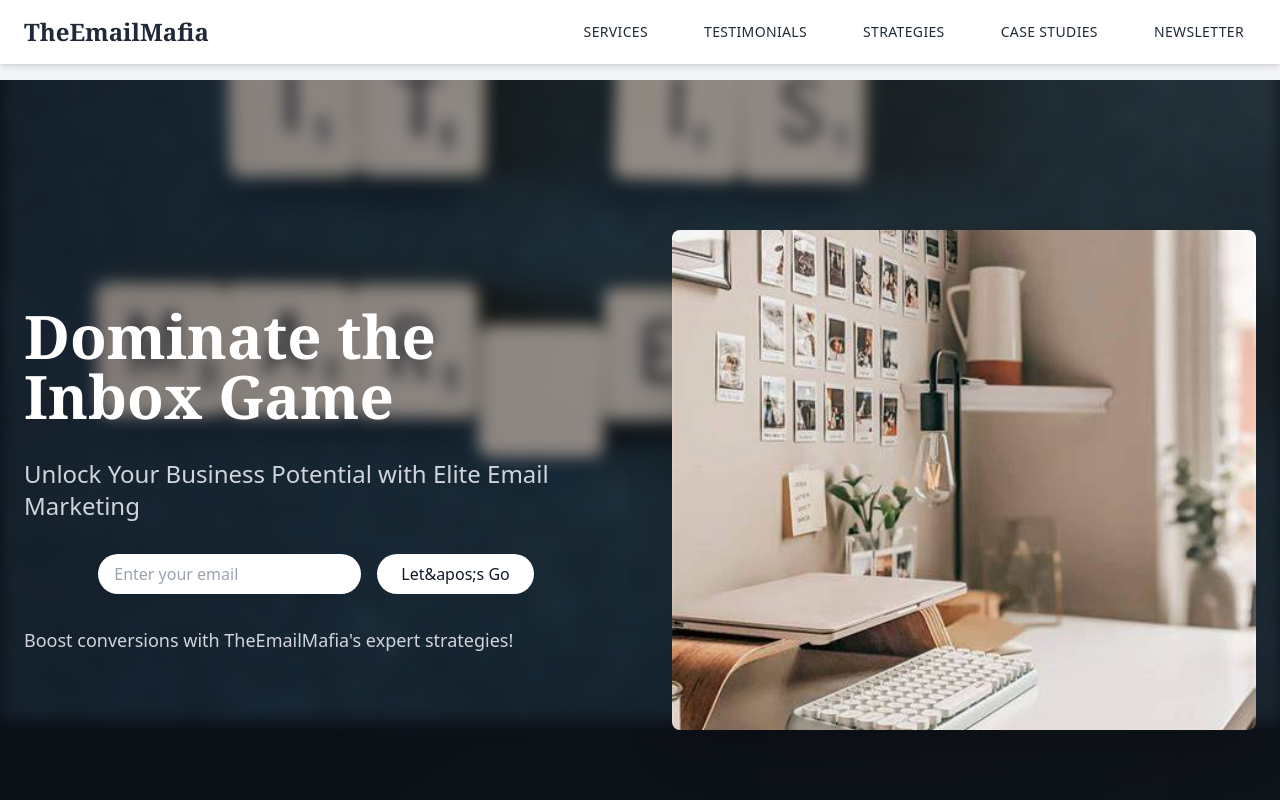
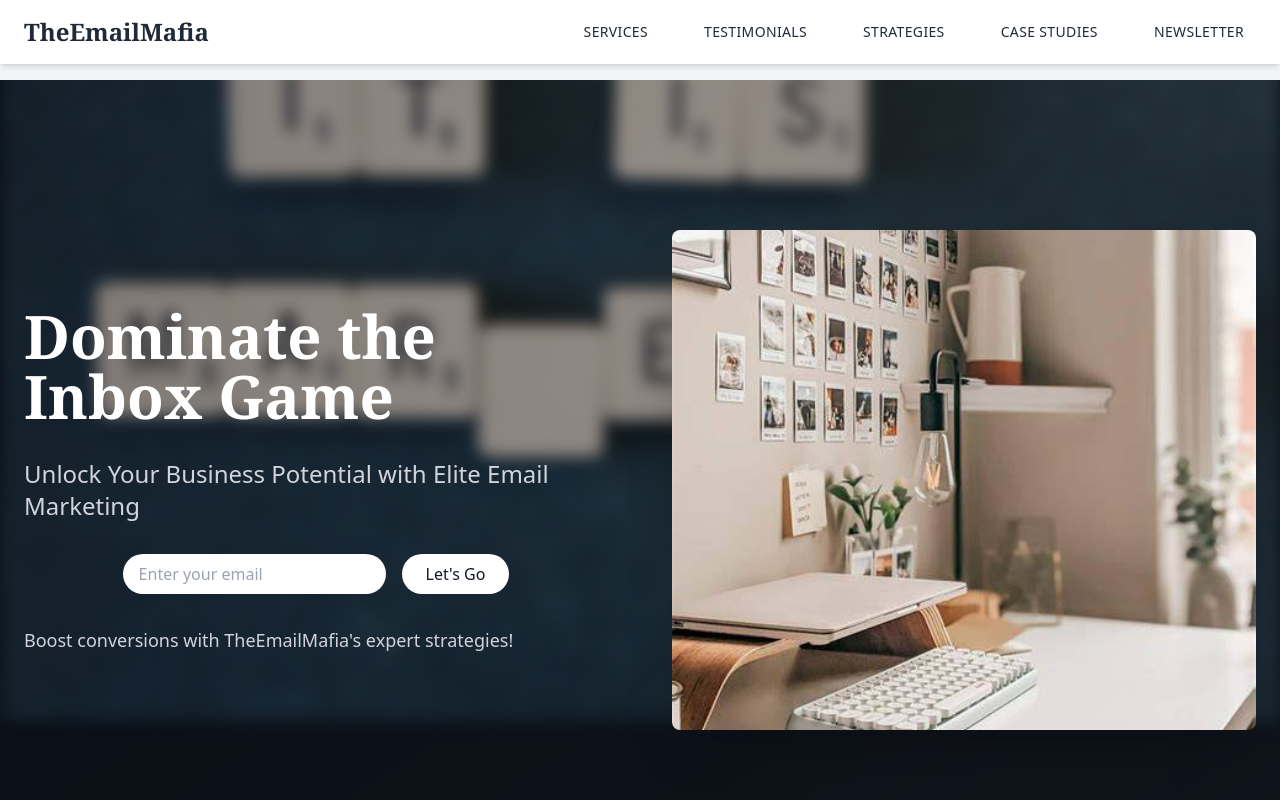
Before and after one commit to Ankurrawat-12/BlinkReach, a Next.js app: page / in a window 1280 px wide. Both pictures are taken after a click on the button "Free Audit". Shown: the top 800 px of the page. Built offline with nearby package versions, Linux system fonts and the light colour scheme.

Commit message:
fixed an apose

```diff
--- a/app/page.tsx
+++ b/app/page.tsx
@@ -249,7 +249,7 @@ export default function LandingPage() {
                         className="bg-white text-gray-900 px-6 py-2 rounded-full hover:bg-gray-200 transition-all duration-300 transform hover:scale-105 disabled:opacity-50"
                         disabled={isRequestingAudit}
                       >
-                        {isRequestingAudit ? 'Requesting...' : 'Let&apos;s Go'}
+                        {isRequestingAudit ? 'Requesting...' : 'Let\'s Go'}
                       </button>
                     </form>
                   )
```
